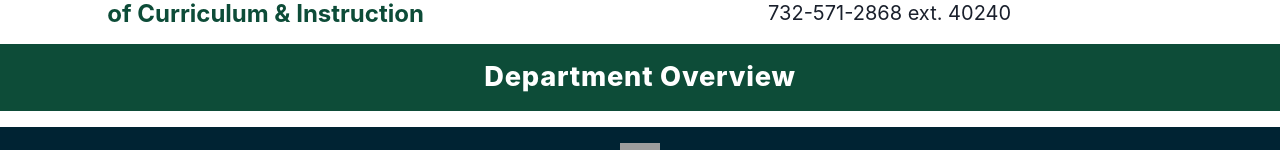
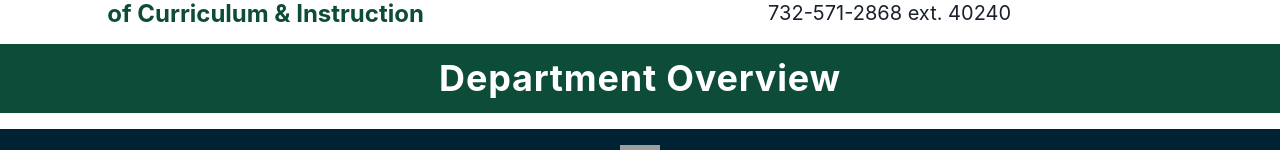
Before and after one commit to nfmastroianni/lbps-curriculum, a Next.js app: page / in a window 1280 px wide. Shown: the part 683-833 px from the top of the page. Built offline with nearby package versions, Linux system fonts and the light colour scheme; grey boxes are pictures that could not be loaded.

Commit message:
using chakra heading

```diff
--- a/components/SectionHeader/index.js
+++ b/components/SectionHeader/index.js
@@ -1,17 +1,13 @@
 import styled from '@emotion/styled'
+import { Heading } from '@chakra-ui/react'
 
 const Header = styled.header`
   background-color: var(--dark-green);
   padding: 0.7rem 0;
-  h2 {
-    color: white;
-    text-align: center;
-    font-size: 1.3rem;
-  }
+
   @media (min-width: 640px) {
     padding: 0.3rem;
     h2 {
-      font-size: 1.7rem;
       letter-spacing: 0.05rem;
     }
   }
@@ -20,7 +16,9 @@ const Header = styled.header`
 export default function SectionHeader({ headerText }) {
   return (
     <Header>
-      <h2>{headerText}</h2>
+      <Heading textAlign="center" color="white">
+        {headerText}
+      </Heading>
     </Header>
   )
 }
```
